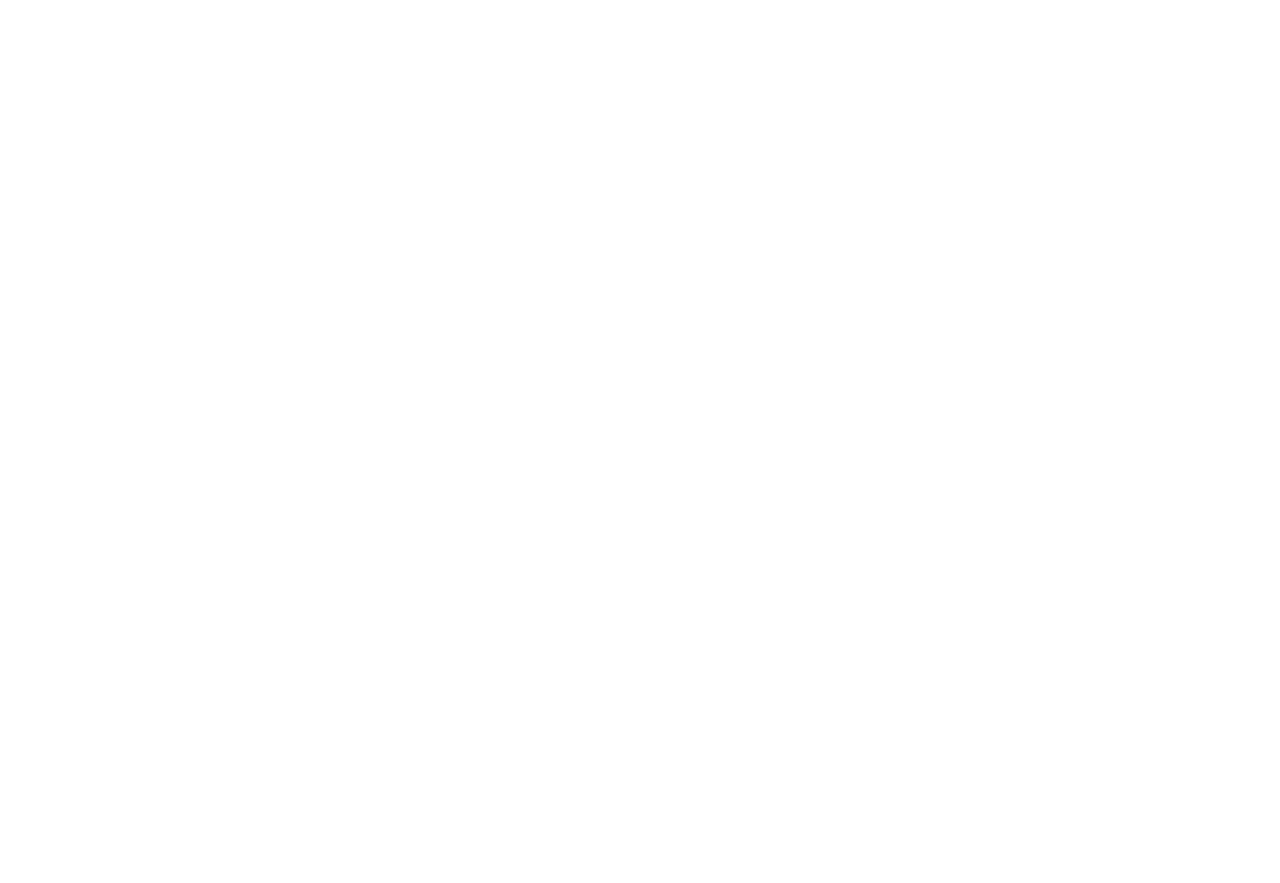
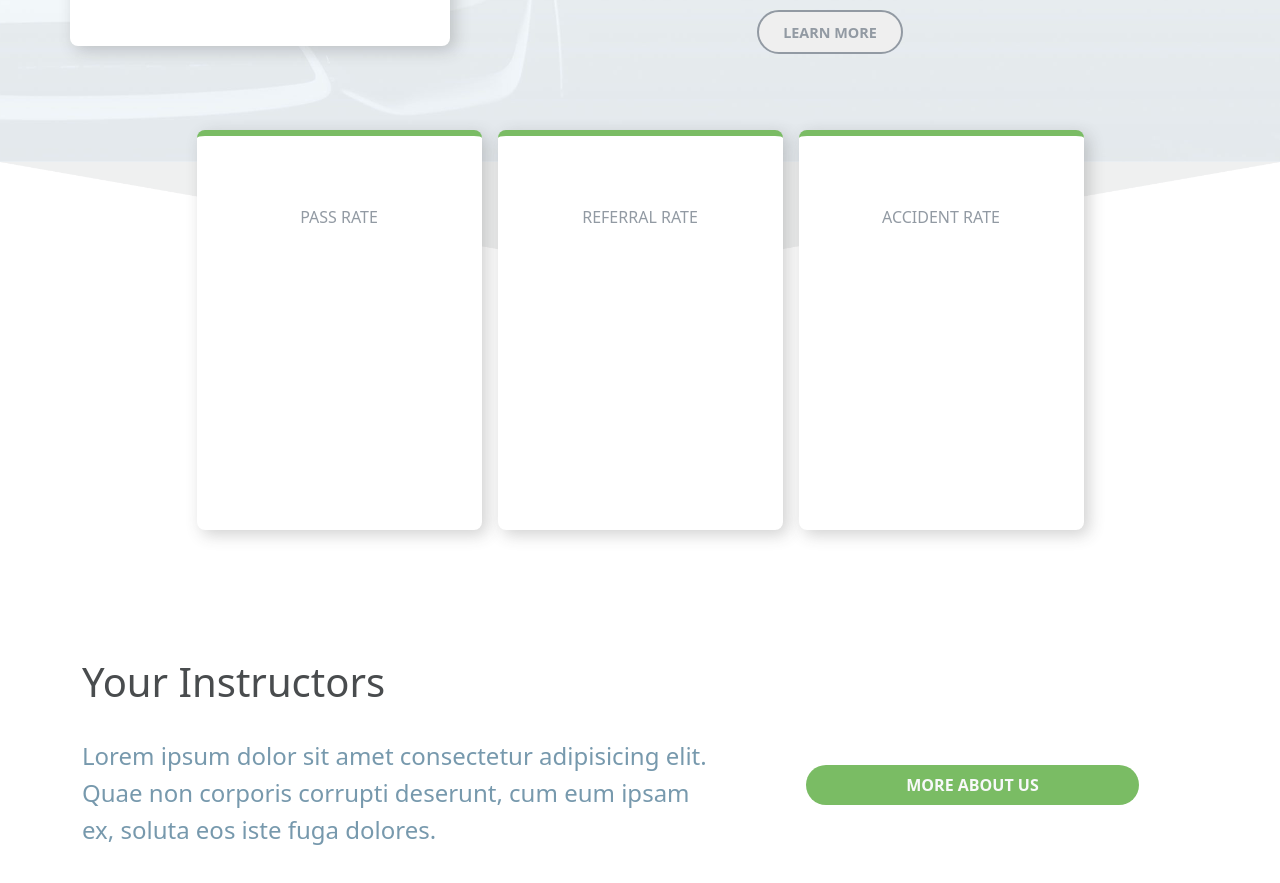
Before and after one commit to Finnedorn/proj-html-vuejs, a Vue app: page / in a window 1280 px wide. Shown: the part 2380-3263 px from the top of the page. Before the commit the page ends 2192 px from the top, so only its background shows below. Built offline with nearby package versions, Linux system fonts and the light colour scheme.

Commit message:
added rated and instructor section

```diff
--- a/src/assets/data/store.js
+++ b/src/assets/data/store.js
@@ -28,6 +28,10 @@ export const store = reactive({
           picture: "/public/images/courses-instructor.jpg",
           title: 'Instructor'
         }
+    ],
+    rateArr: [
+        'PASS RATE',
+        'REFERRAL RATE',
+        'ACCIDENT RATE'
     ]
-
 });
--- a/src/components/MainComponent.vue
+++ b/src/components/MainComponent.vue
@@ -34,23 +34,52 @@
           </p>
           <BtnGreenComponent :content="'COURSE INFORMATION'" class="mb-3"/>
         </div>
-        <div class="col-lg-8 d-flex">
+        <div class="col-lg-8 px-5 d-flex flex-wrap justify-content-center ">
           <MicroCardComponent v-for="(el,index) in store.coursesArr" :key="index" :image="el.picture" :title="el.title" />
         </div>
       </div>
     </div>
   </div>
+  <!--section rate-->
+  <div class="container-fluid rate-wrapper">
+    <div class="container">
+      <div class="row justify-content-center">
+        <CardRateComponent v-for="(el,idex) in store.rateArr" :key="index" :title="el" class="col-3"/>
+      </div>
+    </div>
+  </div>
+  <!--section instructor-->
+  <div class="container-fluid">
+    <div class="container pt-5">
+      <div class="row align-items-center py-5">
+        <div class="col-lg-7">
+          <h2 class="fs-1 pb-4 text-my-dark-grey">
+            Your Instructors
+          </h2>
+          <p class="fs-4 text-my-blue">
+            Lorem ipsum dolor sit amet consectetur adipisicing elit. Quae non corporis corrupti deserunt, cum eum ipsam ex, soluta eos iste fuga dolores.
+          </p>
+        </div>
+        <div class="col-lg-5 pt-5 text-center">
+          <BtnGreenComponent :content="'MORE ABOUT US'" class="more" />
+        </div>
+      </div>
+    </div>
+  </div>
+  <!--instructor cards-->
 </template>
 
 <script>
   import {store} from '../assets/data/store';
   import BtnGreenComponent from './subcomponents/BtnGreenComponent.vue';
   import MicroCardComponent from './subcomponents/MicroCardComponent.vue';
+  import CardRateComponent from './subcomponents/CardRateComponent.vue';
   export default {
     name: 'MainComponent',
     components: {
       BtnGreenComponent,
-      MicroCardComponent
+      MicroCardComponent,
+      CardRateComponent
     },
     data() {
       return {
@@ -61,6 +90,7 @@
 </script>
 
 <style lang="scss" scoped>
+@use '../assets/style/partials/variables' as *;
 .cta-wrapper {
   padding: 80px 0px;
   background-image: url(../assets/images/horizontal-cta-background.jpg);
@@ -84,4 +114,25 @@
   transform: translateY(-3.5rem);
 }
 
+.rate-wrapper {
+  position: relative;
+  height: 400px;
+}
+
+.rate-wrapper::before {
+  content: "";
+  position: absolute;
+  left: 0;
+	top: 0;
+	width: 100%;
+	height: 100%;
+  background-image: url(../assets/images/latestnews-bottom.png);
+  filter: invert(1%) sepia(10%) saturate(76%) hue-rotate(175deg) brightness(98%) contrast(92%);
+  background-size: contain;
+  background-repeat: no-repeat;
+}
+
+.more {
+  padding: 8px 100px !important;
+}
 </style>
--- /dev/null
+++ b/src/components/subcomponents/CardRateComponent.vue
@@ -0,0 +1,38 @@
+<template>
+    <div class="mx-2 p-5 bg-my-white rounded-3 card-wrapper text-center ">
+      <div>
+            <h6 class="text-my-grey py-4">
+                {{title}}
+            </h6>
+      </div>
+    </div>
+</template>
+
+<script>
+  import {store} from '../../assets/data/store';
+  export default {
+    name: 'CardRateComponent',
+    props: {
+      rate:Number,
+      title: String
+    },
+    data() {
+      return {
+        store
+      }
+    }
+  }
+</script>
+
+<style lang="scss" scoped>
+@use '../../assets/style/partials/variables' as *;
+
+.card-wrapper {
+    height: 400px;
+    box-shadow:  0.3em 0.3em 1em rgba(58, 58, 58, 0.234);
+    border-top: 6px solid $green;
+    transform: translateY(-2rem);
+}
+
+
+</style>
```
